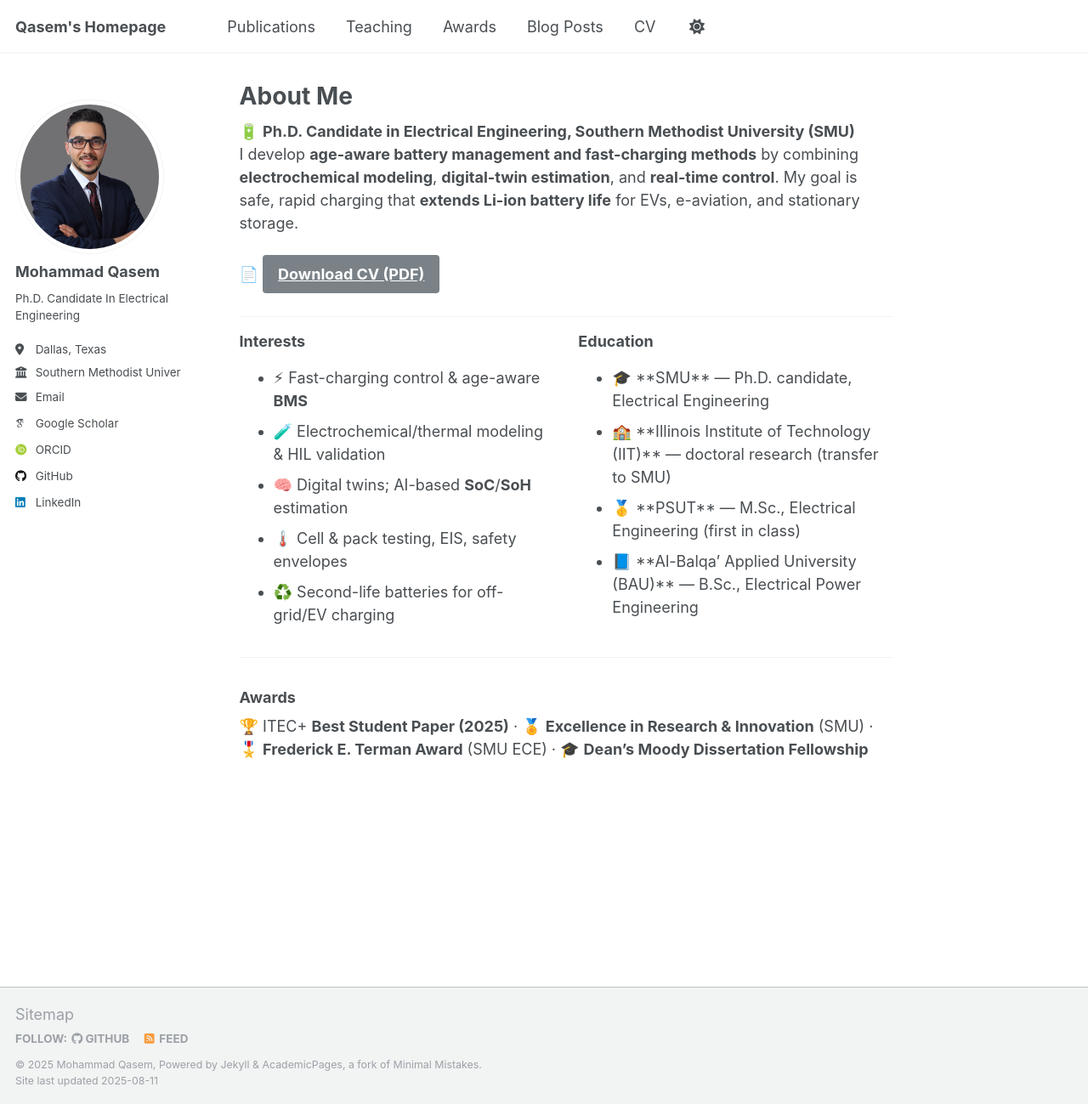
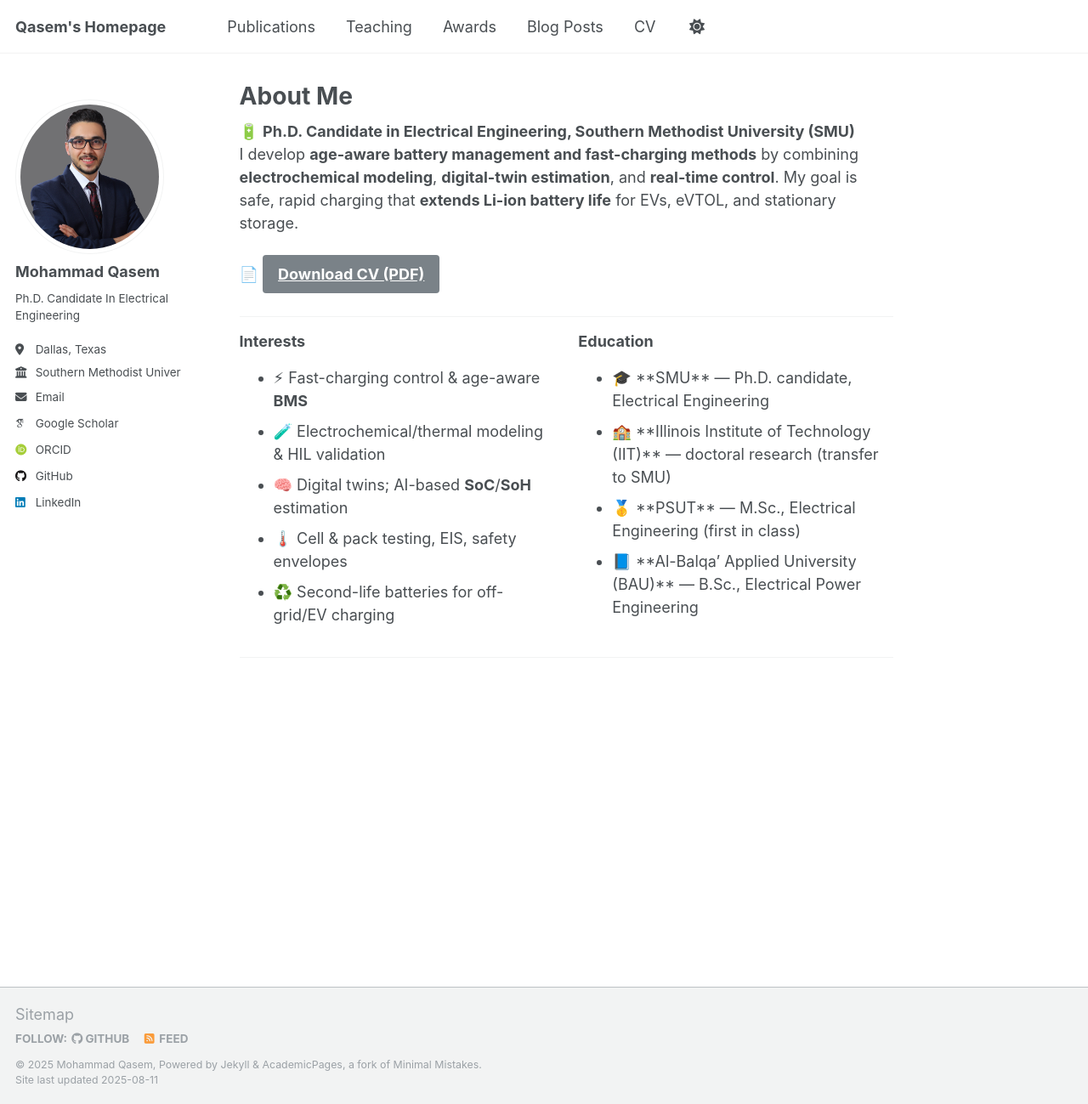
Before and after one commit to MohammadQasem97/Mohammad_Qasem.github.io, a Jekyll site: the page built from _pages/about.md, in a window 1280 px wide and 1299 px high. Shown: the whole window at 85% size. Built offline with Jekyll 4.4.1, drawn with Linux system fonts in a browser that asks for light colours; some web fonts are replaced; a script that is not in the unit is left out.

Commit message:
Update about.md

```diff
--- a/_pages/about.md
+++ b/_pages/about.md
@@ -8,7 +8,7 @@ redirect_from:
 ---
 
 🔋 **Ph.D. Candidate in Electrical Engineering, Southern Methodist University (SMU)**
-I develop **age-aware battery management and fast-charging methods** by combining **electrochemical modeling**, **digital-twin estimation**, and **real-time control**. My goal is safe, rapid charging that **extends Li-ion battery life** for EVs, e-aviation, and stationary storage.
+I develop **age-aware battery management and fast-charging methods** by combining **electrochemical modeling**, **digital-twin estimation**, and **real-time control**. My goal is safe, rapid charging that **extends Li-ion battery life** for EVs, eVTOL, and stationary storage.
 
 📄 <a class="btn btn--primary btn--large"
    href="https://MohammadQasem97.github.io/Mohammad_Qasem.github.io/files/MQ_CV.pdf"
@@ -40,6 +40,3 @@ I develop **age-aware battery management and fast-charging methods** by combinin
 </div>
 
 <hr/>
-
-### Awards
-🏆 ITEC+ **Best Student Paper (2025)** · 🏅 **Excellence in Research & Innovation** (SMU) · 🎖️ **Frederick E. Terman Award** (SMU ECE) · 🎓 **Dean’s Moody Dissertation Fellowship**
```
